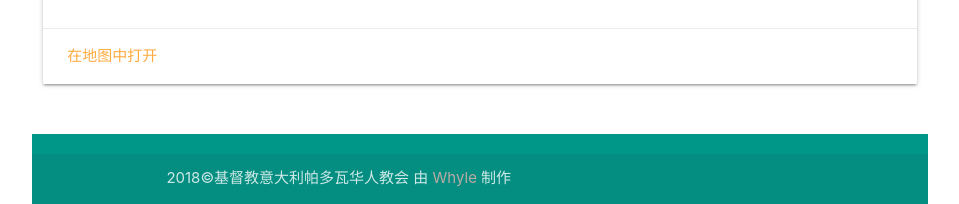
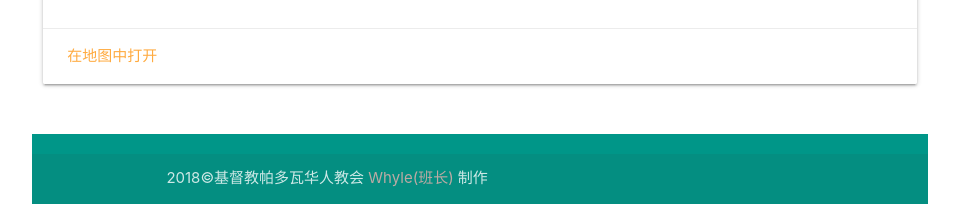
Before and after one commit to Cecpadua/youth, a plain HTML site: page events/20180425/index.html in a window 1280 px wide. Shown: the part 2196-2400 px from the top of the page, without its empty margins (160-1119 px from the left). Drawn offline with nearby package versions, Linux system fonts and the light colour scheme.

Commit message:
Update index.html

```diff
--- a/events/20180425/index.html
+++ b/events/20180425/index.html
@@ -234,9 +234,9 @@
                 <!-- Copyright -->
                 <div class="footer-copyright">
                     <div class="container">
-                        2018©基督教意大利帕多瓦华人教会 由
+                        2018©基督教帕多瓦华人教会
                         <a class="brown-text text-lighten-3 modal-trigger" href="#yh">
-                            Whyle
+                            Whyle(班长)
                         </a>
                         制作
                     </div>
```
